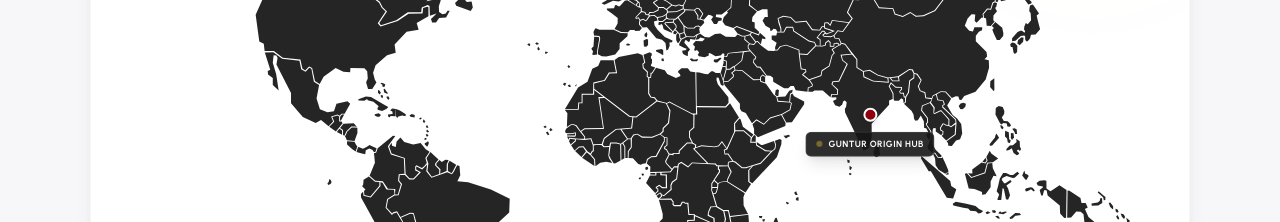
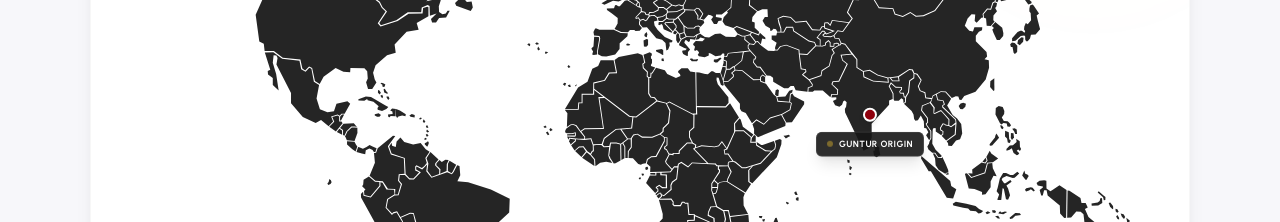
Before and after one commit to ShravyaVenishetty-Manuen/Minha_Imports_and_Exports, a React (Vite) app: page /about in a window 1280 px wide. Shown: the part 5820-6042 px from the top of the page. Built offline with nearby package versions, Linux system fonts and the light colour scheme; a web font is replaced by a local one.

Commit message:
changed the tool tip to guntur origin

```diff
--- a/src/pages/AboutCompany.jsx
+++ b/src/pages/AboutCompany.jsx
@@ -999,7 +999,7 @@ const AboutCompany = () => {
                 {/* Tooltip badge */}
                 <span className="mt-2.5 bg-neutral-900/90 text-white font-['urbanist'] font-bold text-[9px] uppercase tracking-wider px-2.5 py-1 rounded-md shadow-lg pointer-events-none flex items-center gap-1.5 border border-white/10">
                   <span className="w-1.5 h-1.5 rounded-full bg-[#cca72f] animate-pulse" />
-                  Guntur Origin Hub
+                  Guntur origin
                 </span>
               </div>
             </div>
```
